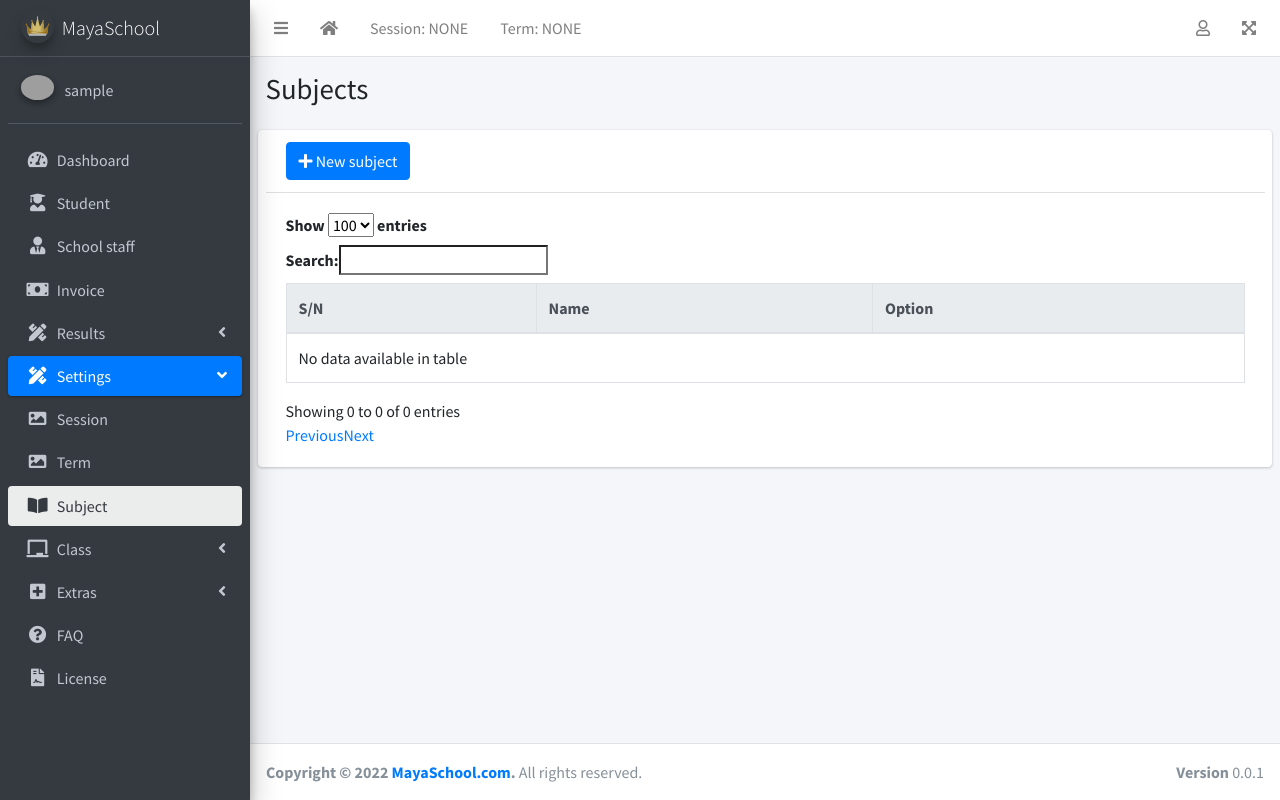
After one commit to pythonbrad/mayaschool, a Django app: page /subjects in a window 1280 px wide. The commit adds this page. Run offline with Django 4.2, Linux system fonts and the light colour scheme; the visitor is signed in with stand-in values (Sample User, id 1); data comes from the database, SQL or seed files in the repository; data that the repository does not hold is empty; some libraries are stand-ins or nearby versions; grey boxes are pictures that could not be loaded.

Commit message:
Update (core): Add subject functionality

```diff
--- /dev/null
+++ b/core/templates/core/subjects_list.html
@@ -0,0 +1,38 @@
+{% extends 'index.html' %}
+{% block content %}
+<div class="container-fluid card">
+  <div class="card-header">
+    <a class="btn btn-primary" href="{% url 'new_subject' %}"><i class="fas fa-plus"></i> New subject</a>
+  </div>
+  <div class="card-body">
+    <div class="table-responsive">
+      <table id="subjects_table" class="table table-bordered table-hover" data-page-length='100'>
+        <thead class="thead-light">
+          <tr>
+            <th>S/N</th>
+            <th>Name</th>
+            <th>Option</th>
+          </tr>
+        </thead>
+        <tbody>
+          {% for subject in subjects %}
+          <tr>
+              <td>{{ forloop.counter }}</td>
+              <td>{{ subject.name }}</td>
+              <td>
+                <a href="{% url 'edit_subject' subject.pk %}"><i class="fa fa-edit"></i></a>
+                <a href="{% url 'delete_subject' subject.pk %}"><i class="fa fa-trash-alt"></i></a>
+              </td>
+          </tr>
+          {% endfor %}
+        </tbody>
+      </table>
+    </div>
+  </div>
+</div>
+{% endblock %}
+{% block script %}
+<script type="text/javascript">
+    $('#subjects_table').DataTable({});
+</script>
+{% endblock %}
--- a/core/urls.py
+++ b/core/urls.py
@@ -21,4 +21,8 @@ urlpatterns = [
     path('terms/create', views.new_term, name='new_term'),
     path('terms/<int:pk>/edit', views.edit_term, name='edit_term'),
     path('terms/<int:pk>/delete', views.delete_term, name='delete_term'),
+    path('subjects', views.subjects, name='subjects'),
+    path('subjects/create', views.new_subject, name='new_subject'),
+    path('subjects/<int:pk>/edit', views.edit_subject, name='edit_subject'),
+    path('subjects/<int:pk>/delete', views.delete_subject, name='delete_subject'),
 ]
--- a/core/views.py
+++ b/core/views.py
@@ -1,10 +1,10 @@
 from django.shortcuts import render, redirect, get_object_or_404
 from students.models import ClassStudent
 from staffs.models import Staff
-from .models import AcademicSession, AcademicTerm, SubClass, Class
+from .models import AcademicSession, AcademicTerm, SubClass, Class, Subject
 from finance.models import Invoice
 from django.contrib.auth.decorators import login_required
-from .forms import ClassForm, SubClassForm, AcademicSessionForm, AcademicTermForm
+from .forms import ClassForm, SubClassForm, AcademicSessionForm, AcademicTermForm, SubjectForm
 
 
 @login_required
@@ -271,3 +271,65 @@ def delete_term(request, pk):
         'object': obj,
         'current_page': 'setting.term',
     })
+
+
+@login_required
+def subjects(request):
+    subjects = Subject.objects.all()
+    return render(request, 'core/subjects_list.html', {
+        'title': 'Subjects',
+        'current_page': 'setting.subject',
+        'subjects': subjects,
+    })
+
+
+@login_required
+def new_subject(request):
+    if request.POST:
+        form = SubjectForm(request.POST)
+        if form.is_valid():
+            form.save()
+            return redirect('subjects')
+        else:
+            pass
+    else:
+        form = SubjectForm()
+    return render(request, 'new_object.html', {
+        'title': 'New subject',
+        'current_page': 'setting.subject',
+        'form': form
+    })
+
+
+@login_required
+def edit_subject(request, pk):
+    obj = get_object_or_404(Subject, pk=pk)
+    if request.POST:
+        form = SubjectForm(request.POST, instance=obj)
+        if form.is_valid():
+            form.save()
+            return redirect('subjects')
+        else:
+            pass
+    else:
+        form = SubjectForm(instance=obj)
+    return render(request, 'new_object.html', {
+        'title': 'Edit subject',
+        'current_page': 'setting.subject',
+        'form': form,
+    })
+
+
+@login_required
+def delete_subject(request, pk):
+    obj = get_object_or_404(Subject, pk=pk)
+    if request.POST:
+        obj.delete()
+        return redirect('subjects')
+    else:
+        pass
+    return render(request, 'delete_object.html', {
+        'title': 'Delete subject',
+        'object': obj,
+        'current_page': 'setting.subject',
+    })
--- a/templates/index.html
+++ b/templates/index.html
@@ -138,7 +138,7 @@
                   </a>
                 </li>
                 <li class="nav-item">
-                  <a href="#" class="nav-link">
+                  <a href="{% url 'subjects' %}" class="nav-link {% if '.subject' in current_page %}active{% endif %}">
                     <i class="fas fa-book-open nav-icon"></i>
                     <p>Subject</p>
                   </a>
```
Also changed, not shown: core/forms.py (+8 -1 lines).
